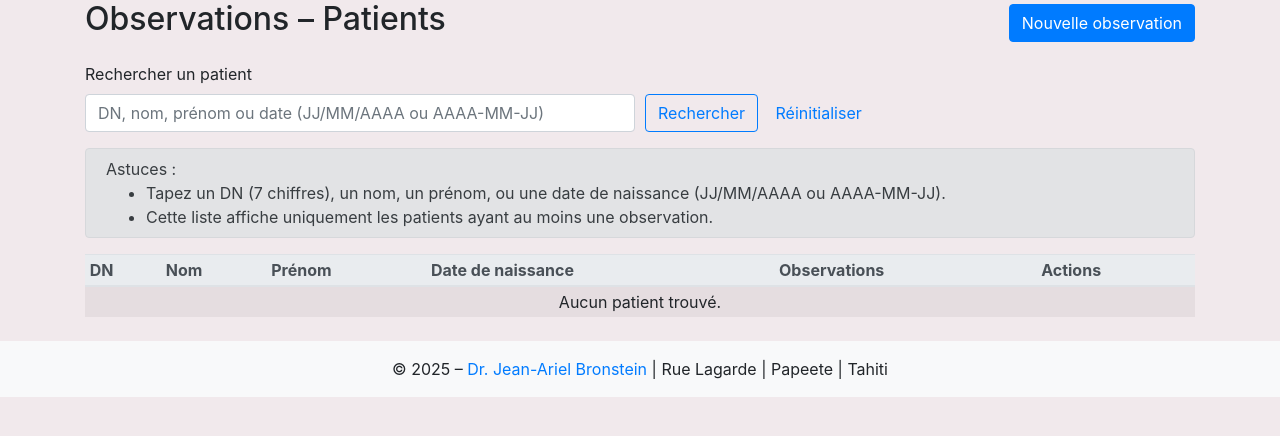
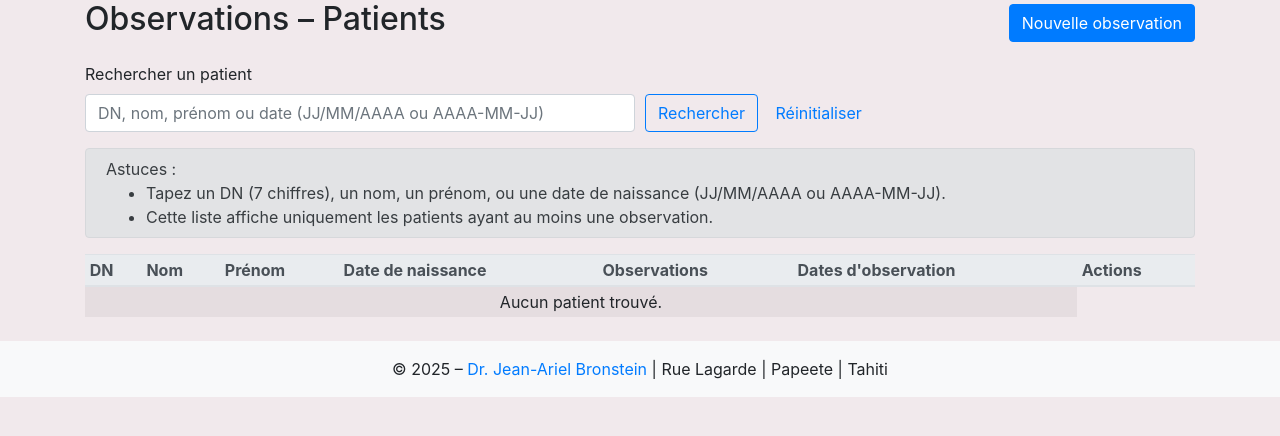
Before and after one commit to bja98713/jabbureau, a Django app: page /facturation/observations/ in a window 1280 px wide. Shown: the part 250-686 px from the top of the page. Run offline with Django 5.2, Linux system fonts and the light colour scheme; the visitor is signed in with stand-in values (Sample User, id 1); data comes from the database, SQL or seed files in the repository; data that the repository does not hold is empty; some libraries are stand-ins or nearby versions.

Commit message:
Observations list: de-duplicate patients by trimmed DN and show count + dates; add per-observation PDF and email (with default CC); update templates and URLs accordingly.

```diff
--- a/comptabilite/templates/comptabilite/observations_list.html
+++ b/comptabilite/templates/comptabilite/observations_list.html
@@ -19,6 +19,8 @@
         <div class="d-flex justify-content-between align-items-center">
           <h5 class="mb-1">{{ obs.date_observation|date:'d/m/Y' }} – {{ obs.motif_consultation }}</h5>
           <div>
+            <a class="btn btn-sm btn-outline-secondary mr-1" href="{% url 'observation_pdf' obs.pk %}" target="_blank">PDF</a>
+            <a class="btn btn-sm btn-outline-info mr-1" href="{% url 'observation_send_email' obs.pk %}">Envoyer</a>
             <a class="btn btn-sm btn-outline-primary mr-1" href="{% url 'observation_update' obs.pk %}">Modifier</a>
             <a class="btn btn-sm btn-outline-danger" href="{% url 'observation_delete' obs.pk %}">Supprimer</a>
           </div>
--- a/comptabilite/templates/comptabilite/observations_patient_list.html
+++ b/comptabilite/templates/comptabilite/observations_patient_list.html
@@ -35,7 +35,8 @@
       <th>Prénom</th>
       <th>Date de naissance</th>
       <th>Observations</th>
-      <th>Actions</th>
+  <th>Dates d'observation</th>
+  <th>Actions</th>
     </tr>
   </thead>
   <tbody>
@@ -52,6 +53,15 @@
             Aucune
           {% endif %}
         </td>
+        <td>
+          {% if p.obs_dates %}
+            {% for d in p.obs_dates %}
+              <span class="badge badge-light">{{ d|date:'d/m/Y' }}</span>
+            {% endfor %}
+          {% else %}
+            –
+          {% endif %}
+        </td>
         <td class="d-flex gap-2">
           <a class="btn btn-sm btn-outline-primary mr-1" href="{% url 'observations_by_dn' p.dn %}">Voir</a>
           <a class="btn btn-sm btn-outline-success mr-1" href="{% url 'observation_create_for_dn' p.dn %}">Créer</a>
--- a/comptabilite/urls.py
+++ b/comptabilite/urls.py
@@ -71,6 +71,8 @@ urlpatterns = [
     path('observations/<str:dn>/new/', views.observation_create, name='observation_create_for_dn'),
     path('observations/<int:pk>/edit/', views.observation_update, name='observation_update'),
     path('observations/<int:pk>/delete/', views.observation_delete, name='observation_delete'),
+    path('observations/<int:pk>/pdf/', views.observation_pdf, name='observation_pdf'),
+    path('observations/<int:pk>/email/', views.observation_send_email, name='observation_send_email'),
     path('observations/<str:dn>/pdf/', views.observations_pdf, name='observations_pdf'),
     path('observations/<str:dn>/email/', views.observations_send_email, name='observations_send_email'),
 ]
--- a/comptabilite/views.py
+++ b/comptabilite/views.py
@@ -1137,18 +1137,33 @@ def observations_patient_list(request):
             q_filter |= Q(date_naissance=d)
         obs_base = obs_base.filter(q_filter)
 
-    # DNs distincts (filtrés)
-    dn_list = list(obs_base.values_list('dn', flat=True).distinct())
-
-    # Compter observations par DN (total, pas seulement filtré)
-    obs_counts_map = {
-        r['dn']: r['count']
-        for r in Observation.objects.values('dn').annotate(count=Count('id'))
-    }
+    # Charger un sous-ensemble minimal pour agréger côté Python, en normalisant DN (trim)
+    obs_rows = list(obs_base.values('dn', 'nom', 'prenom', 'date_naissance', 'date_observation'))
+
+    # Dédoublonner par DN « normalisé » (trim) et calculer compte + dates
+    dn_order = []               # ordre d'apparition
+    obs_counts_map = {}         # dn_norm -> count
+    obs_dates_map = {}          # dn_norm -> [dates]
+    for r in obs_rows:
+        dn_norm = (r['dn'] or '').strip()
+        if not dn_norm:
+            continue
+        if dn_norm not in obs_counts_map:
+            dn_order.append(dn_norm)
+            obs_counts_map[dn_norm] = 0
+            obs_dates_map[dn_norm] = []
+        obs_counts_map[dn_norm] += 1
+        d = r.get('date_observation')
+        if d and d not in obs_dates_map[dn_norm]:
+            obs_dates_map[dn_norm].append(d)
+
+    # Trier les dates décroissantes pour l'affichage
+    for dn_norm in obs_dates_map:
+        obs_dates_map[dn_norm].sort(reverse=True)
 
     # Construire les lignes patient: on privilégie la dernière Facturation si dispo, sinon une Observation
     patients = []
-    for dn in dn_list:
+    for dn in dn_order:
         fact = (
             Facturation.objects
             .filter(dn=dn)
@@ -1167,8 +1182,8 @@ def observations_patient_list(request):
                 .first()
             )
             row = dict(o) if o else {'dn': dn, 'nom': '', 'prenom': '', 'date_naissance': None}
-
         row['obs_count'] = obs_counts_map.get(dn, 0)
+        row['obs_dates'] = obs_dates_map.get(dn, [])
         patients.append(row)
 
     # Tri par nom/prénom
@@ -1284,6 +1299,40 @@ def observations_pdf(request, dn: str):
 
     response = HttpResponse(pdf, content_type='application/pdf')
     response['Content-Disposition'] = f'inline; filename="observations_{dn}.pdf"'
+    return response
+
+
+@login_required
+def observation_pdf(request, pk: int):
+    """Génère un PDF pour une seule observation (par pk)."""
+    obs = get_object_or_404(Observation, pk=pk)
+    # Construire identité patient
+    fact = Facturation.objects.filter(dn=obs.dn).order_by('-date_acte').first()
+    class P:
+        pass
+    patient = P()
+    if fact:
+        patient.dn = fact.dn
+        patient.nom = fact.nom
+        patient.prenom = fact.prenom
+        patient.date_naissance = fact.date_naissance
+    else:
+        patient.dn = obs.dn
+        patient.nom = obs.nom
+        patient.prenom = obs.prenom
+        patient.date_naissance = obs.date_naissance
+
+    html_string = render_to_string('comptabilite/observations_pdf.html', {
+        'patient': patient,
+        'observations': [obs],
+        'user': request.user,
+    })
+    css_path = os.path.join(settings.BASE_DIR, 'static', 'css', 'pdf_styles.css')
+    pdf = HTML(string=html_string, base_url=request.build_absolute_uri()).write_pdf(
+        stylesheets=[CSS(filename=css_path)]
+    )
+    response = HttpResponse(pdf, content_type='application/pdf')
+    response['Content-Disposition'] = f'inline; filename="observation_{pk}.pdf"'
     return response
 
 @login_required
@@ -1366,6 +1415,87 @@ def observations_send_email(request, dn: str):
     return render(request, 'comptabilite/observations_email.html', {
         'patient': patient,
         'dn': dn,
+        'default_subject': default_subject,
+        'default_body': default_body,
+        'default_to': default_to,
+        'default_cc': 'secretariat@bronstein.fr',
+    })
+
+
+@login_required
+def observation_send_email(request, pk: int):
+    """Envoie par e‑mail le PDF d'une observation unique (pk)."""
+    obs = get_object_or_404(Observation, pk=pk)
+    # Identité patient
+    fact = Facturation.objects.filter(dn=obs.dn).order_by('-date_acte').first()
+    class P: pass
+    patient = P()
+    if fact:
+        patient.dn = fact.dn
+        patient.nom = fact.nom
+        patient.prenom = fact.prenom
+        patient.date_naissance = fact.date_naissance
+    else:
+        patient.dn = obs.dn
+        patient.nom = obs.nom
+        patient.prenom = obs.prenom
+        patient.date_naissance = obs.date_naissance
+
+    if request.method == 'POST':
+        to = (request.POST.get('to') or '').strip()
+        cc = (request.POST.get('cc') or '').strip()
+        subject = (request.POST.get('subject') or '').strip() or f"Observation du {obs.date_observation.strftime('%d/%m/%Y')} – {patient.nom} {patient.prenom} (DN {patient.dn})"
+        body = (request.POST.get('body') or '').strip() or "Bonjour,\n\nVeuillez trouver ci-joint l'observation.\n\nBien cordialement,\nDr. Bronstein"
+        to_list = [a.strip() for a in to.replace(';', ',').split(',') if a.strip()]
+        cc_list = [a.strip() for a in cc.replace(';', ',').split(',') if a.strip()]
+
+        if not to_list:
+            messages.error(request, "Veuillez renseigner au moins un destinataire.")
+            default_subject = f"Observation du {obs.date_observation.strftime('%d/%m/%Y')} – {patient.nom} {patient.prenom} (DN {patient.dn})"
+            default_body = "Bonjour,\n\nVeuillez trouver ci-joint l'observation.\n\nBien cordialement,\nDr. Bronstein"
+            default_to = ", ".join(filter(None, [request.user.email if getattr(request.user, 'email', '') else None, 'docteur@bronstein.fr']))
+            return render(request, 'comptabilite/observations_email.html', {
+                'patient': patient,
+                'dn': patient.dn,
+                'default_subject': default_subject,
+                'default_body': default_body,
+                'default_to': default_to,
+                'default_cc': cc or 'secretariat@bronstein.fr',
+            })
+
+        # Générer PDF pour une seule observation
+        html_string = render_to_string('comptabilite/observations_pdf.html', {
+            'patient': patient,
+            'observations': [obs],
+            'user': request.user,
+        })
+        css_path = os.path.join(settings.BASE_DIR, 'static', 'css', 'pdf_styles.css')
+        pdf_bytes = HTML(string=html_string, base_url=request.build_absolute_uri()).write_pdf(
+            stylesheets=[CSS(filename=css_path)]
+        )
+        email = EmailMessage(
+            subject=subject,
+            body=body,
+            from_email=settings.DEFAULT_FROM_EMAIL,
+            to=to_list or [request.user.email] if getattr(request.user, 'email', '') else None,
+        )
+        if cc_list:
+            email.cc = cc_list
+        email.attach(f"observation_{obs.pk}.pdf", pdf_bytes, 'application/pdf')
+        email.send()
+        msg = f"Observation du {obs.date_observation.strftime('%d/%m/%Y')} envoyée à: {', '.join(to_list)}"
+        if cc_list:
+            msg += f" (Cc: {', '.join(cc_list)})"
+        messages.success(request, msg)
+        return redirect('observations_by_dn', dn=patient.dn)
+
+    # GET: formulaire par défaut
+    default_subject = f"Observation du {obs.date_observation.strftime('%d/%m/%Y')} – {patient.nom} {patient.prenom} (DN {patient.dn})"
+    default_body = "Bonjour,\n\nVeuillez trouver ci-joint l'observation.\n\nBien cordialement,\nDr. Bronstein"
+    default_to = ", ".join(filter(None, [request.user.email if getattr(request.user, 'email', '') else None, 'docteur@bronstein.fr']))
+    return render(request, 'comptabilite/observations_email.html', {
+        'patient': patient,
+        'dn': patient.dn,
         'default_subject': default_subject,
         'default_body': default_body,
         'default_to': default_to,
```
